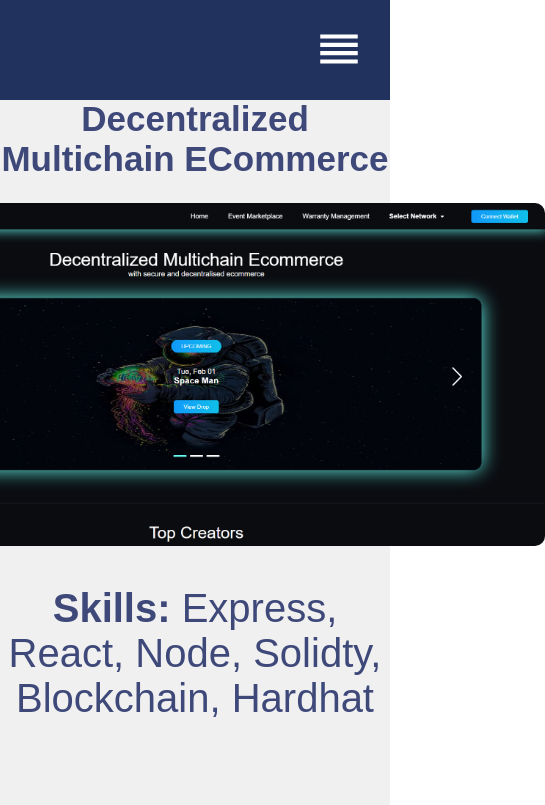
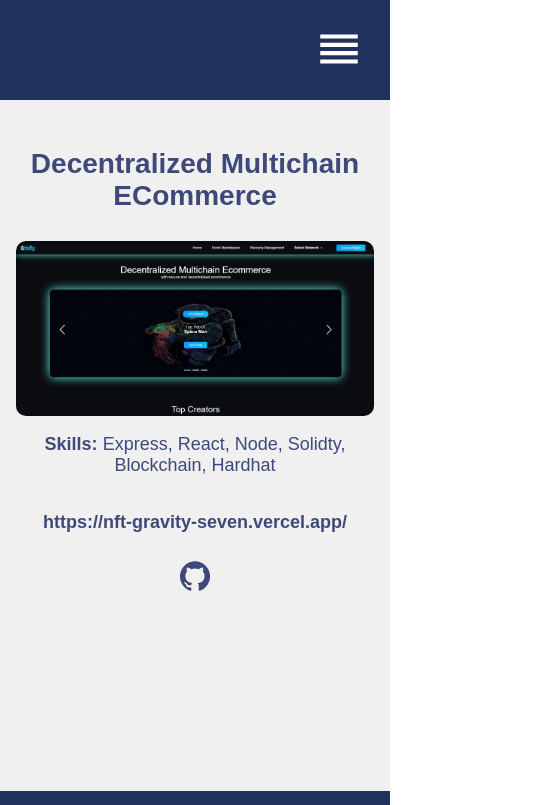
Before and after one commit to aaryan-verma/portfolioWebsite, a React (Create React App) app: page /project/1 in a window 390 px wide. Shown: the top 805 px of the page, 545 px wide, since content can reach past the window. Built offline with nearby package versions, Linux system fonts and the light colour scheme.

Commit message:
style(view-project): added responsiveness

```diff
--- a/src/pages/ProjectDisplay.js
+++ b/src/pages/ProjectDisplay.js
@@ -10,7 +10,9 @@ function ProjectDisplay() {
   return (
     <div className='project'>
         <h1>{project.name}</h1>
-        <img src = {project.image} />
+        <div className='projectDisplay'>
+          <img src = {project.image} />
+        </div>
         <p><b>Skills:</b> {project.skills}</p>
         <p><b>{project.link}</b></p>
         <GitHubIcon/>
--- a/src/styles/ProjectDisplay.css
+++ b/src/styles/ProjectDisplay.css
@@ -1,29 +1,75 @@
 .project {
   width: 100%;
-    height: calc(100vh - 100px);
   display: flex;
   justify-content: center;
   align-items: center;
   flex-direction: column;
   margin-top: 3rem;
+  padding: 0 1rem;
+  box-sizing: border-box;
 }
 
 .project h1 {
-    margin-top: 50px;
+  margin-top: 20px;
   color: #3e497a;
   font-size: 35px;
+  text-align: center;
+  position: relative;
+  top: -20px;
 }
-  .project img {
-    width: 700px;
+
+.projectDisplay {
+  width: 100%;
+  max-width: 700px;
+  overflow: hidden;
+  display: flex;
+  justify-content: center;
+}
+
+.projectDisplay img {
+  width: 100%;
+  max-width: 100%;
+  height: auto;
   border-radius: 10px;
 }
 
 .project p {
-    font-size: 40px;
+  font-size: 20px;
   color: #3e497a;
+  text-align: center;
+  word-wrap: break-word;
+  padding: 0 1rem;
+}
+
+.project a {
+  font-size: 20px;
+  color: #3e497a;
+  text-align: center;
+  word-wrap: break-word;
+  padding: 0 1rem;
+  text-decoration: none;
 }
 
 .project svg {
-    font-size: 60px;
+  font-size: 40px;
   color: #3e497a;
+  margin-top: 10px;
 }
+
+@media (max-width: 768px) {
+  .project p,
+  .project a {
+    font-size: 18px;
+    padding: 0 0.5rem;
+  }
+
+  .project h1 {
+    font-size: 28px;
+    margin-top: 10px;
+    top: -10px;
+  }
+
+  .project svg {
+    font-size: 30px;
+  }
+}
```
Lines whose indentation alone changed are shown as unchanged.
